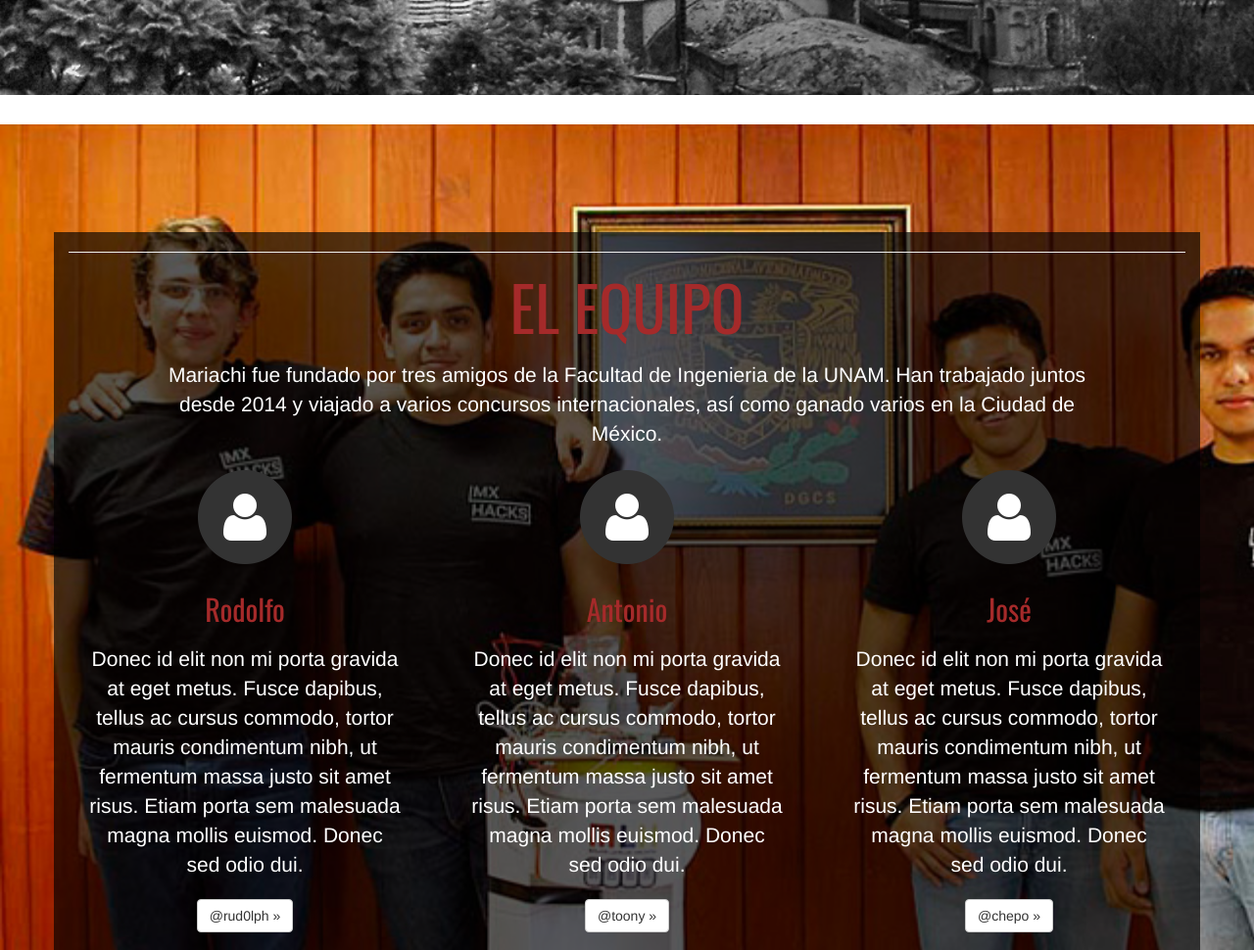
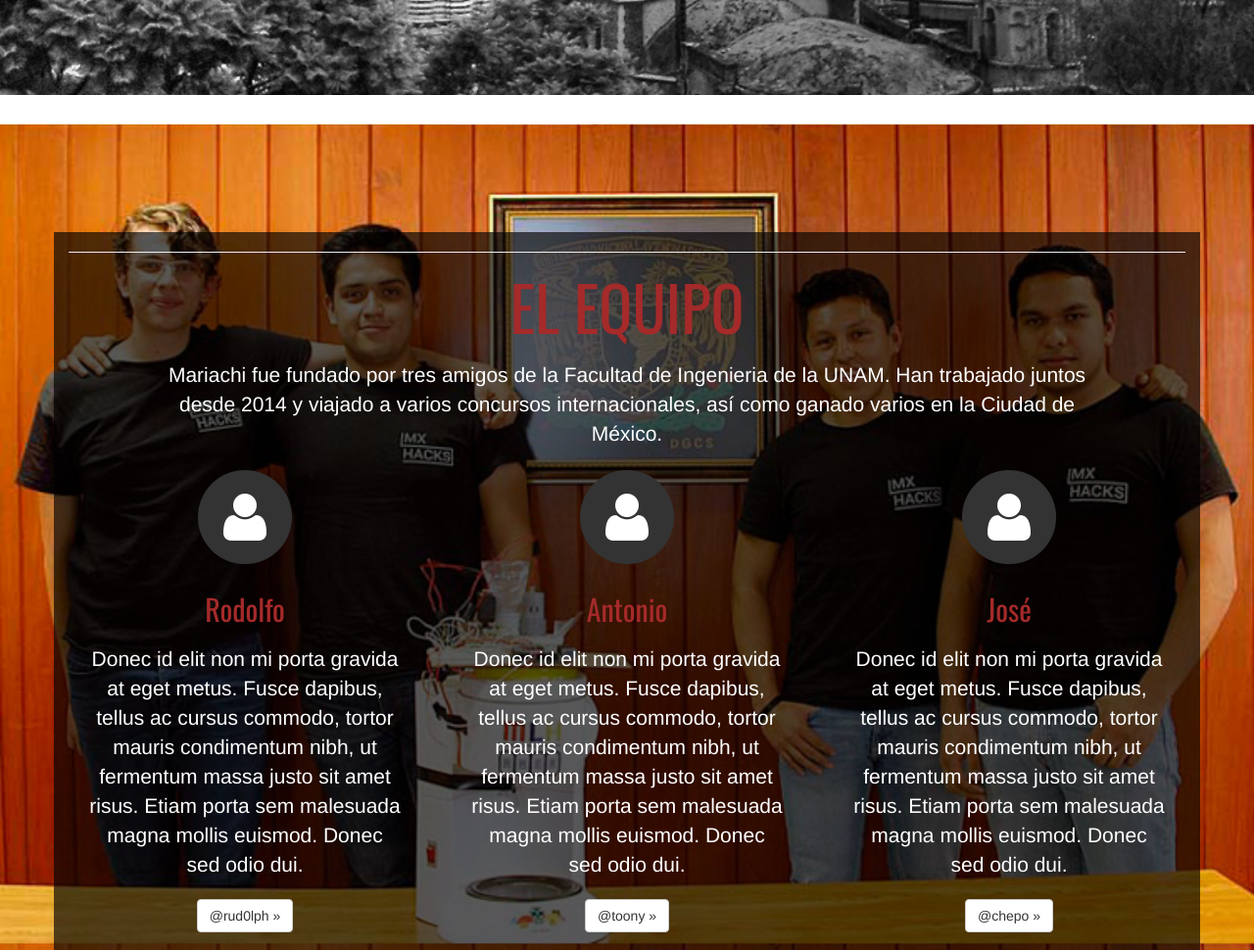
Before and after one commit to rud0lph09/mrchi, a plain HTML site: page index.html in a window 1280 px wide. Shown: the part 600-1570 px from the top of the page at 98% size. Drawn offline with nearby package versions, Linux system fonts and the light colour scheme; a script that the page names is missing.

Commit message:
asdlñmasñd
asflkasjfdlkas

```diff
--- a/css/custom.css
+++ b/css/custom.css
@@ -16,14 +16,11 @@ p {
 	text-align: center;
 	background-image: url(../images/CDMx.jpg);
 	background-size: cover;
-        -webkit-background-size: cover;
-        -moz-background-size: cover;
-        -o-background-size: cover;
-        height: 100%;
-        width: 100%;
-        background-position: fixed;
-        background-repeat: no-repeat;
-
+	background-attachment: fixed;
+	background-repeat: no-repeat;
+	-webkit-background-size: cover;
+    -moz-background-size: cover;
+    -o-background-size: cover;
 }
 
 .j2 {
```
